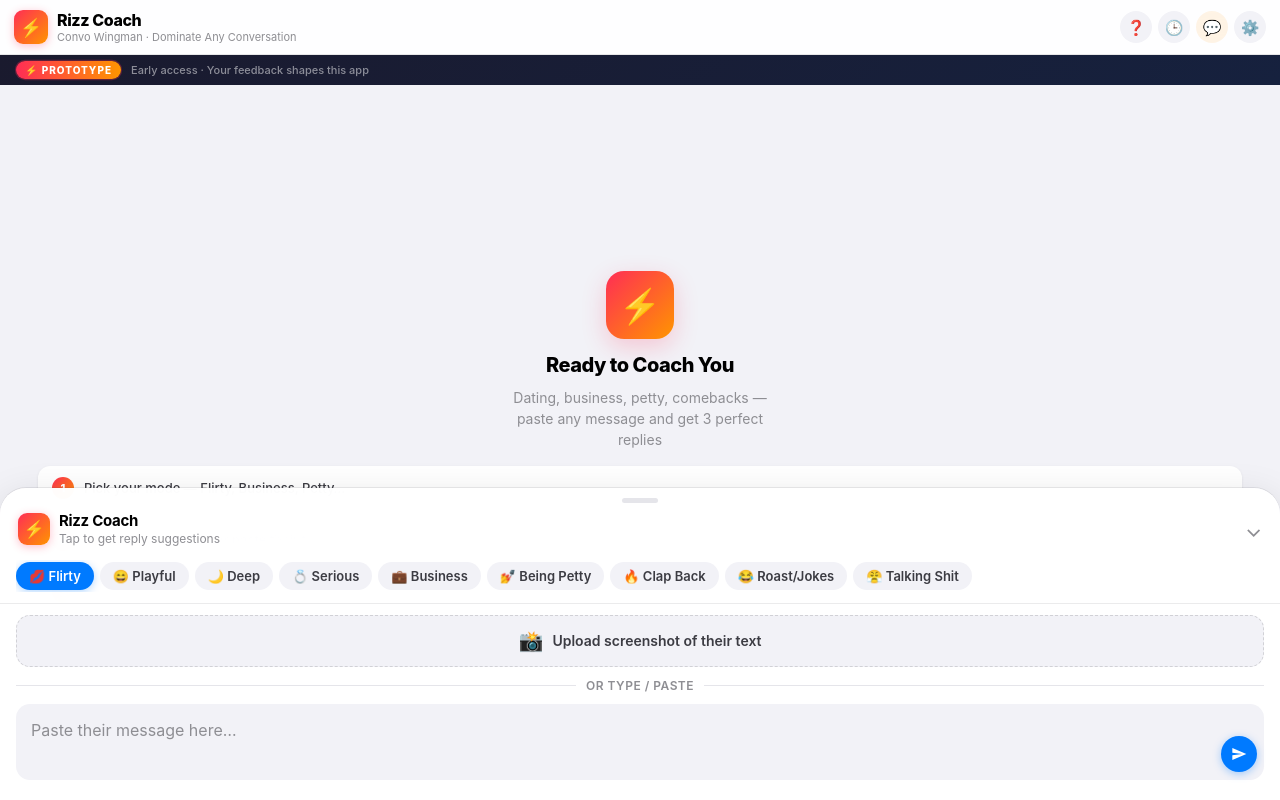
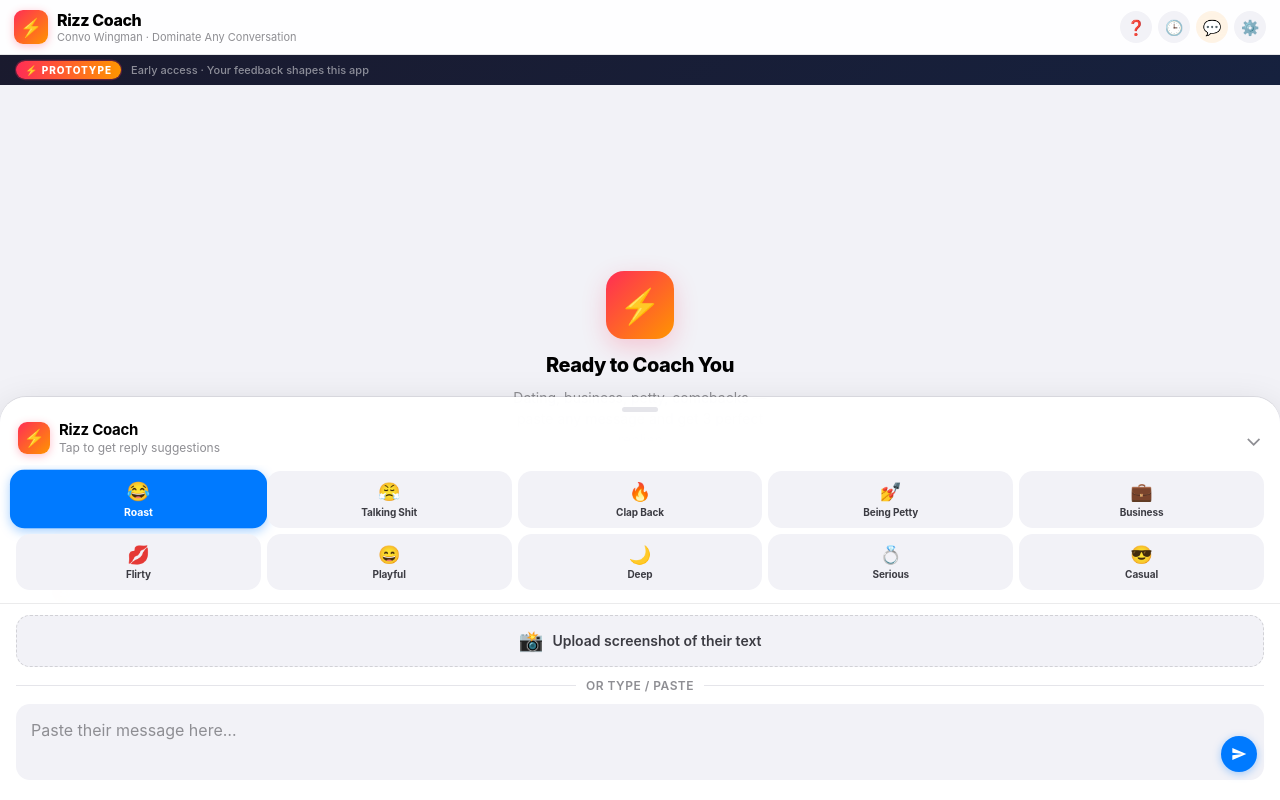
Before and after one commit to ddsinc2025-beep/rizz-coach-server, a website: page index.html in a window 1280 px wide. Both pictures are taken after a click on the button "Get Started →". Drawn offline with Linux system fonts and the light colour scheme.

Commit message:
Add files via upload

```diff
--- a/index.html
+++ b/index.html
@@ -92,10 +92,15 @@
 .sh-div{height:.5px;background:rgba(60,60,67,.1);margin:0 -16px}
 
 /* MODES */
-.mode-row{display:flex;gap:6px;overflow-x:auto;padding:2px 0}
-.mode-row::-webkit-scrollbar{height:0}
-.mpill{flex-shrink:0;padding:6px 13px;border-radius:20px;font-size:13px;font-weight:600;background:var(--bg);color:var(--label2);border:none;cursor:pointer;transition:all .18s;font-family:-apple-system,sans-serif}
-.mpill.active{background:var(--blue);color:#fff;box-shadow:0 2px 8px rgba(0,122,255,.3)}
+.mode-grid{display:grid;grid-template-columns:repeat(5,1fr);gap:6px;padding:2px 0}
+.mpill{padding:8px 6px;border-radius:14px;font-size:12px;font-weight:700;background:var(--bg);color:var(--label2);border:1.5px solid transparent;cursor:pointer;font-family:-apple-system,sans-serif;text-align:center;line-height:1.3;transition:transform .12s cubic-bezier(.34,1.56,.64,1),background .15s,border-color .15s,box-shadow .15s;-webkit-user-select:none;user-select:none;position:relative;overflow:hidden;}
+.mpill::after{content:'';position:absolute;inset:0;background:rgba(0,0,0,0);transition:background .1s;}
+.mpill:active::after{background:rgba(0,0,0,0.08);}
+.mpill:active{transform:scale(0.88);}
+.mpill.active{background:var(--blue);color:#fff;border-color:rgba(0,122,255,.3);box-shadow:0 3px 10px rgba(0,122,255,.35);transform:scale(1.05);}
+.mpill.active:active{transform:scale(0.96);}
+.mpill-emoji{display:block;font-size:18px;margin-bottom:2px;}
+.mpill-label{display:block;font-size:10px;font-weight:700;letter-spacing:-.1px;}
 
 /* UPLOAD */
 .upload-btn{width:100%;background:var(--bg);border:1.5px dashed var(--bg4);border-radius:14px;padding:13px 14px;display:flex;align-items:center;justify-content:center;gap:9px;cursor:pointer;color:var(--label2);font-size:14px;font-weight:600;font-family:-apple-system,sans-serif;transition:all .18s}
@@ -338,16 +343,17 @@
     </div>
     <div class="sh-body" id="shBody">
       <div class="sh-inner">
-        <div class="mode-row">
-          <button class="mpill active" data-mode="flirty"   onclick="setMode(this)">💋 Flirty</button>
-          <button class="mpill"        data-mode="playful"  onclick="setMode(this)">😄 Playful</button>
-          <button class="mpill"        data-mode="deep"     onclick="setMode(this)">🌙 Deep</button>
-          <button class="mpill"        data-mode="serious"  onclick="setMode(this)">💍 Serious</button>
-          <button class="mpill"        data-mode="business" onclick="setMode(this)">💼 Business</button>
-          <button class="mpill"        data-mode="petty"    onclick="setMode(this)">💅 Being Petty</button>
-          <button class="mpill"        data-mode="comeback" onclick="setMode(this)">🔥 Clap Back</button>
-          <button class="mpill"        data-mode="roast"    onclick="setMode(this)">😂 Roast/Jokes</button>
-          <button class="mpill"        data-mode="beef"     onclick="setMode(this)">😤 Talking Shit</button>
+        <div class="mode-grid">
+          <button class="mpill active" data-mode="roast"    onclick="setMode(this)"><span class="mpill-emoji">😂</span><span class="mpill-label">Roast</span></button>
+          <button class="mpill"        data-mode="beef"     onclick="setMode(this)"><span class="mpill-emoji">😤</span><span class="mpill-label">Talking Shit</span></button>
+          <button class="mpill"        data-mode="comeback" onclick="setMode(this)"><span class="mpill-emoji">🔥</span><span class="mpill-label">Clap Back</span></button>
+          <button class="mpill"        data-mode="petty"    onclick="setMode(this)"><span class="mpill-emoji">💅</span><span class="mpill-label">Being Petty</span></button>
+          <button class="mpill"        data-mode="business" onclick="setMode(this)"><span class="mpill-emoji">💼</span><span class="mpill-label">Business</span></button>
+          <button class="mpill"        data-mode="flirty"   onclick="setMode(this)"><span class="mpill-emoji">💋</span><span class="mpill-label">Flirty</span></button>
+          <button class="mpill"        data-mode="playful"  onclick="setMode(this)"><span class="mpill-emoji">😄</span><span class="mpill-label">Playful</span></button>
+          <button class="mpill"        data-mode="deep"     onclick="setMode(this)"><span class="mpill-emoji">🌙</span><span class="mpill-label">Deep</span></button>
+          <button class="mpill"        data-mode="serious"  onclick="setMode(this)"><span class="mpill-emoji">💍</span><span class="mpill-label">Serious</span></button>
+          <button class="mpill"        data-mode="casual"   onclick="setMode(this)"><span class="mpill-emoji">😎</span><span class="mpill-label">Casual</span></button>
         </div>
         <div class="sh-div"></div>
         <input type="file" id="fileIn" accept="image/*" onchange="handleImg(event)">
@@ -503,7 +509,7 @@
 // Direct API calls with user's stored key
 let apiKey = localStorage.getItem('rc_key') || '';
 let aboutThem = localStorage.getItem('rc_about') || '';
-let mode = 'flirty';
+let mode = 'roast';
 let selText = '';
 let history = JSON.parse(localStorage.getItem('rc_hist') || '[]');
 let starVal = 0;
@@ -515,6 +521,7 @@
   playful:  'Suggest 3 replies: one witty banter, one funny tease, one fun question.',
   deep:     'Suggest 3 replies: one thoughtful & genuine, one showing vulnerability, one with a meaningful question.',
   serious:  'Suggest 3 replies: one warm & honest, one showing real interest, one nudging toward plans.',
+  casual:   'Suggest 3 replies: one chill & low-key, one funny, one easy-going question.',
   business: 'Suggest 3 professional replies for a business conversation: one assertive & direct, one diplomatic & strategic, one confident & solution-focused. Keep them professional but firm.',
   petty:    'Suggest 3 petty but clever replies: one subtle shade, one unbothered & dismissive, one that hits different without being too obvious. Petty but smart, not aggressive.',
   comeback: 'Suggest 3 savage clap back replies: one quick & sharp, one that exposes them, one that shuts it down completely. Witty and cutting but not vulgar.',
```
